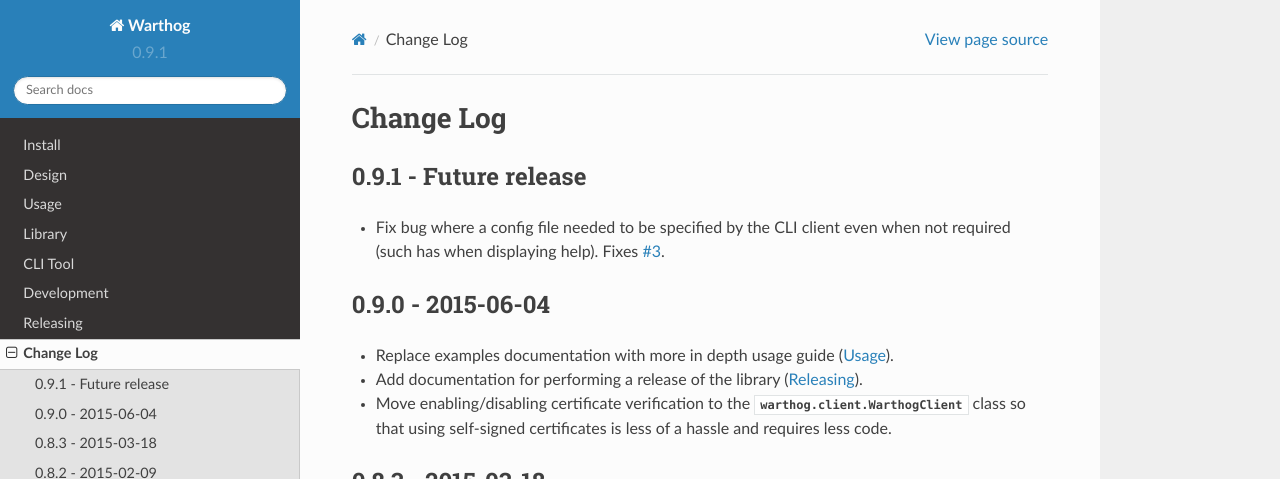
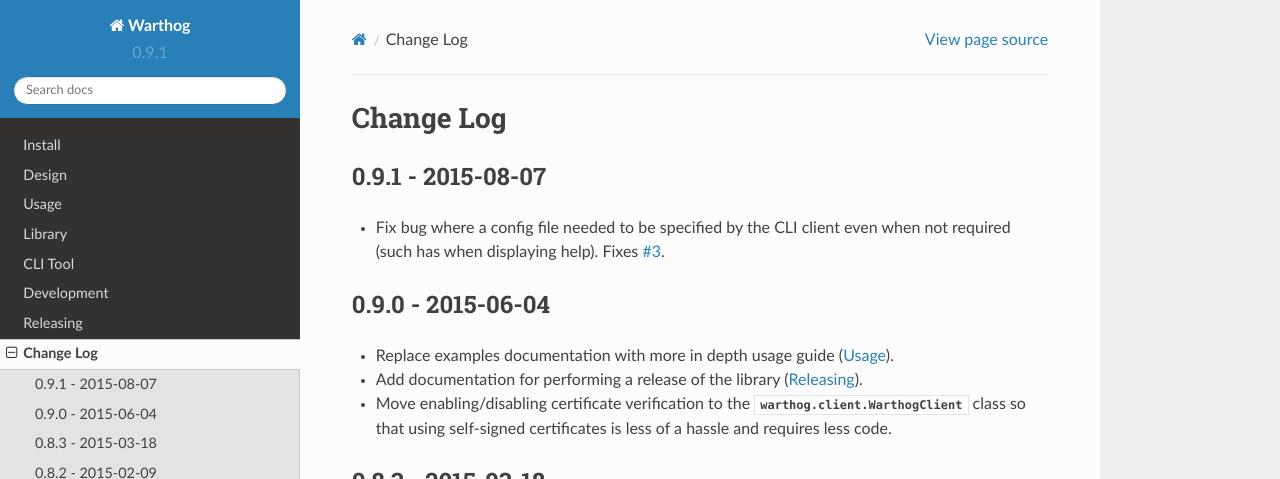
Before and after one commit to smarter-travel-media/warthog, a Sphinx documentation site: the page built from doc/source/changes.rst, in a window 1280 px wide and 900 px high. Shown: the top 479 px of the window. Built offline with Sphinx 7.4.7 and the Read the Docs theme 2.0.0, drawn with Linux system fonts in a browser that asks for light colours.

Commit message:
Changelog date for 0.9.1 release

```diff
--- a/doc/source/changes.rst
+++ b/doc/source/changes.rst
@@ -2,8 +2,8 @@
 ==========
 
 
-0.9.1 - Future release
-----------------------
+0.9.1 - 2015-08-07
+------------------
 * Fix bug where a config file needed to be specified by the CLI client even when
   not required (such has when displaying help). Fixes
   `#3 <https://github.com/smarter-travel-media/warthog/issues/3>`_.
```
